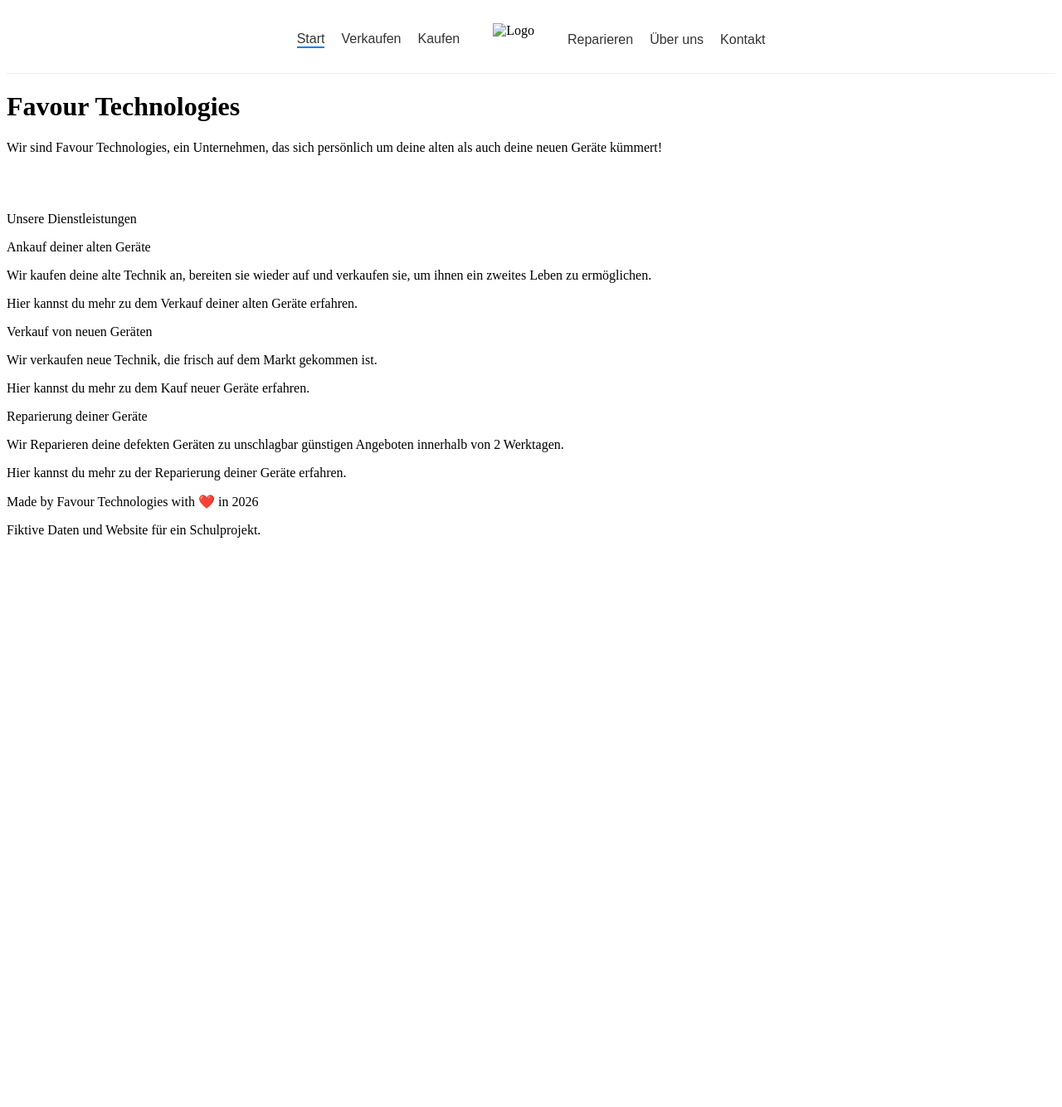
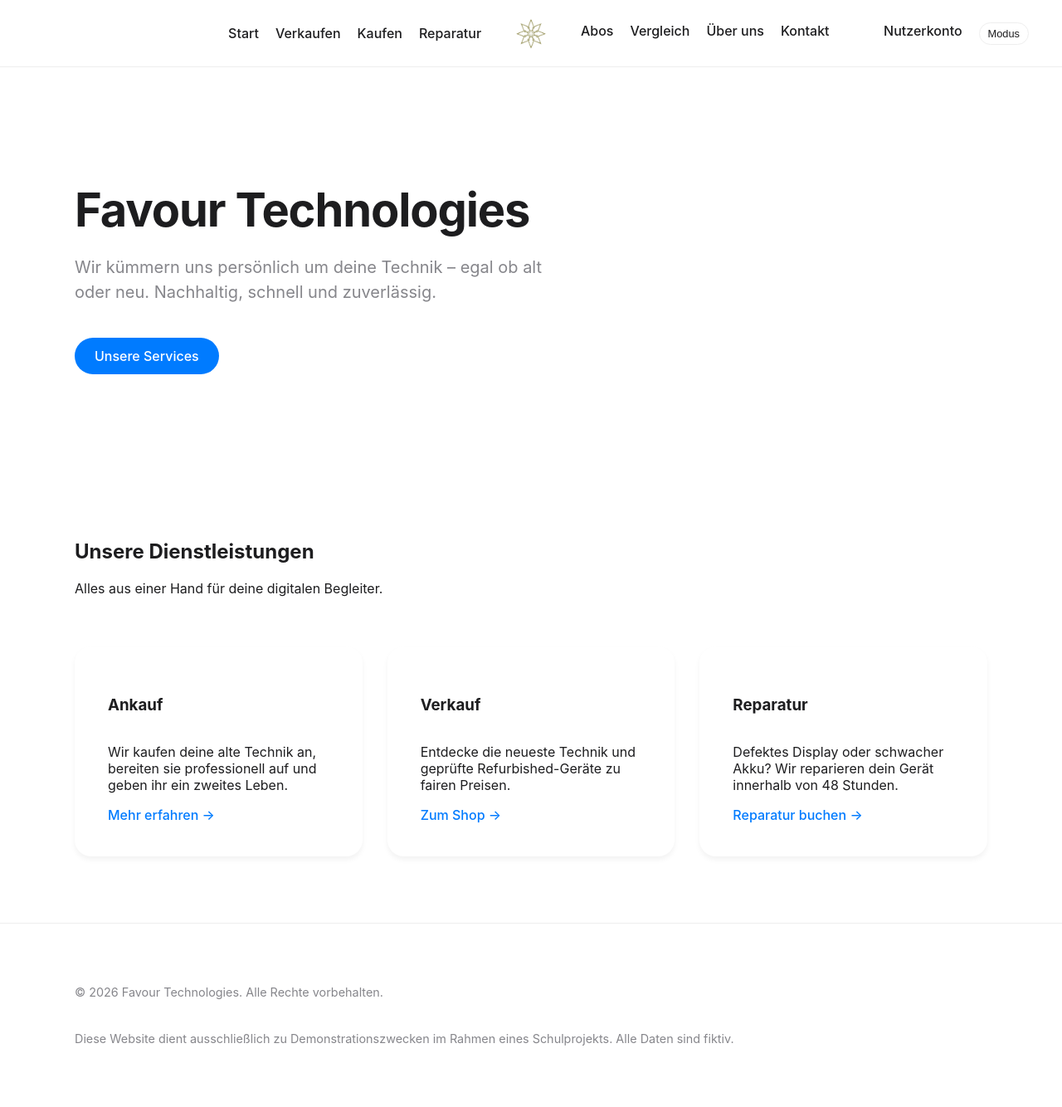
Before and after one commit to InvisibleMalte/FavourTechnologiesWebsite, a PHP site: page / in a window 1280 px wide. Shown: the whole page at 83% size. Before the commit the page ends 648 px from the top, so only its background shows below. Run offline with PHP 8.4, Linux system fonts and the light colour scheme.

Commit message:
change startseite and style

```diff
--- a/assets/styles/basics.css
+++ b/assets/styles/basics.css
@@ -1,19 +1,59 @@
+:root {
+    --primary-color: #007bff;
+    --bg-color: #ffffff;
+    --text-color: #1d1d1f;
+    --text-muted: #86868b;
+    --navbar-bg: #ffffff;
+    --navbar-border: #eeeeee;
+    --card-bg: #ffffff;
+    --footer-bg: #ffffff;
+    --transition: all 0.3s cubic-bezier(0.25, 0.8, 0.25, 1);
+}
+
+body.dark-mode {
+    --bg-color: #121212;
+    --text-color: #f5f5f7;
+    --text-muted: #a1a1a6;
+    --navbar-bg: #1c1c1e;
+    --navbar-border: #333333;
+    --card-bg: #1c1c1e;
+    --footer-bg: #121212;
+}
+
+body {
+    background-color: var(--bg-color);
+    color: var(--text-color);
+    transition: background-color 0.3s ease, color 0.3s ease;
+    margin: 0;
+    font-family: -apple-system, BlinkMacSystemFont, "Segoe UI", Roboto, Helvetica, Arial, sans-serif;
+}
+
 .navbar {
     display: flex;
-    justify-content: center;
     align-items: center;
     gap: 40px; /* Abstand zwischen den Link-Blöcken und dem Logo */
-    padding: 20px 0;
-    background-color: #ffffff;
-    border-bottom: 1px solid #eeeeee;
+    padding: 20px 40px; /* Horizontales Padding hinzugefügt, damit es nicht am Rand klebt */
+    background-color: var(--navbar-bg);
+    border-bottom: 1px solid var(--navbar-border);
+    transition: var(--transition);
 }
 
-.navbar-links-left,
+.navbar-links-left {
+    display: flex;
+    gap: 20px;
+    margin: 0;
+    padding: 0;
+    flex: 1; /* Nimmt die linke Hälfte ein */
+    justify-content: flex-end; /* Schiebt die Links nach rechts zum Logo hin */
+}
+
 .navbar-links-right {
     display: flex;
     gap: 20px;
     margin: 0;
     padding: 0;
+    flex: 1; /* Nimmt die rechte Hälfte ein */
+    justify-content: flex-start; /* Hält die Links links am Logo */
 }
 
 .navbar-links-left-link,
@@ -22,21 +62,20 @@
     margin: 0;
     padding: 0;
 }
-
+.navbar-links-left-link-a,
 .navbar-links-right-link-a {
     text-decoration: none;
-    color: #333;
+    color: var(--text-color);
     font-weight: 500;
-    font-family: sans-serif;
     transition: color 0.2s ease-in-out;
 }
 
 .navbar-links-active {
-    color: #007bff;
+    color: var(--primary-color);
     font-weight: 600;
-    border-bottom: 2px solid #007bff;
 }
 
+.navbar-links-left-link-a:hover,
 .navbar-links-right-link-a:hover {
     color: #007bff;
 }
@@ -45,4 +84,28 @@
     height: 40px; /* Passe die Höhe deines Logos hier an */
     width: auto;
     display: block;
+    transition: transform 0.6s ease-in-out;
 }
+
+.navbar-logo-image:hover {
+    transform: rotate(180deg);
+}
+.navbar-links-right-link.right {
+    margin-left: auto;
+}
+
+#theme-toggle {
+    background: none;
+    border: 1px solid var(--navbar-border);
+    color: var(--text-color);
+    padding: 5px 10px;
+    border-radius: 20px;
+    cursor: pointer;
+    font-size: 0.8rem;
+    transition: var(--transition);
+}
+
+#theme-toggle:hover {
+    background-color: var(--primary-color);
+    color: white;
+}
--- a/assets/styles/index.css
+++ b/assets/styles/index.css
@@ -0,0 +1,104 @@
+.container {
+    max-width: 1100px;
+    margin: 0 auto;
+    padding: 0 20px;
+}
+
+/* Hero Bereich */
+.hero {
+    padding: 100px 0;
+    text-align: left;
+    background-color: var(--bg-color);
+}
+
+.hero-title {
+    font-size: 3.5rem;
+    font-weight: 700;
+    color: var(--text-color);
+    margin-bottom: 20px;
+    letter-spacing: -0.02em;
+}
+
+.hero-subtitle {
+    font-size: 1.25rem;
+    color: var(--text-muted);
+    max-width: 600px;
+    margin: 0 0 40px;
+    line-height: 1.5;
+}
+
+.cta-button {
+    display: inline-block;
+    padding: 12px 24px;
+    background-color: var(--primary-color);
+    color: #fff;
+    text-decoration: none;
+    border-radius: 980px; /* Abgerundete Pill-Form */
+    font-weight: 500;
+    transition: var(--transition);
+}
+
+.cta-button:hover {
+    background-color: #0056b3;
+    transform: translateY(-2px);
+}
+
+/* Services Bereich */
+.services {
+    padding: 80px 0;
+    background-color: var(--bg-color);
+}
+
+.services-header {
+    text-align: left;
+    margin-bottom: 60px;
+}
+
+.services-grid {
+    display: grid;
+    grid-template-columns: repeat(auto-fit, minmax(300px, 1fr));
+    gap: 30px;
+}
+
+.service-card {
+    background: var(--card-bg);
+    padding: 40px;
+    border-radius: 20px;
+    box-shadow: 0 4px 6px rgba(0,0,0,0.05);
+    transition: var(--transition);
+    display: flex;
+    flex-direction: column;
+}
+
+.service-card:hover {
+    transform: translateY(-10px);
+    box-shadow: 0 20px 40px rgba(0,0,0,0.1);
+}
+
+.service-card-link {
+    margin-top: auto;
+    color: var(--primary-color);
+    text-decoration: none;
+    font-weight: 500;
+}
+
+/* Footer Bereich */
+.footer {
+    background-color: var(--footer-bg);
+    color: var(--text-color);
+    padding: 60px 0;
+    text-align: left;
+    border-top: 1px solid var(--navbar-border);
+}
+
+.footer-content {
+    display: flex;
+    flex-direction: column;
+    gap: 10px;
+}
+
+.footer-text,
+.footer-disclaimer {
+    font-size: 0.9rem;
+    color: var(--text-muted);
+}
--- a/index.php
+++ b/index.php
@@ -1,3 +1,12 @@
+<?php
+    // ABOS
+    // Dummy Konto als Benutzerkonto
+    // Vergleich noch im Dev
+    // Dark/White Mode Switch
+    // Mitarbeiterlink im Nutzerkonto wenn Mitarbeiter true ist in der DB
+    //
+?>
+
 <!DOCTYPE html>
 <html lang="en">
 <head>
@@ -5,7 +14,7 @@
     <meta name="viewport" content="width=device-width, initial-scale=1.0">
     <link rel="stylesheet" href="./assets/styles/basics.css">
     <link rel="stylesheet" href="./assets/styles/index.css">
-    <link rel="icon" href="/assets/images/favicon-32x32.png">
+    <link rel="icon" href="/assets/images/logo.png">
 
     <title>Favour Technologies &bull; Startseite</title>
 
@@ -13,49 +22,80 @@
 <body>
     <div class="navbar">
         <div class="navbar-links-left">
-            <ul class="navbar-links-left-link navbar-links-active"><a class="navbar-links-right-link-a" href="./">Start</a></ul>
-            <ul class="navbar-links-left-link"><a class="navbar-links-right-link-a" href="./verkaufen">Verkaufen</a></ul>
-            <ul class="navbar-links-left-link"><a class="navbar-links-right-link-a" href="./kaufen">Kaufen</a></ul>
+            <ul class="navbar-links-left-link navbar-links-active"><a class="navbar-links-left-link-a" href="./">Start</a></ul>
+            <ul class="navbar-links-left-link"><a class="navbar-links-left-link-a" href="./verkaufen">Verkaufen</a></ul>
+            <ul class="navbar-links-left-link"><a class="navbar-links-left-link-a" href="./kaufen">Kaufen</a></ul>
+            <ul class="navbar-links-left-link"><a class="navbar-links-left-link-a" href="./reparieren">Reparatur</a></ul>
         </div>
         <div class="navbar-logo">
-            <img class="navbar-logo-image" src="./assets/images/favicon-32x32.png" alt="Logo">
+            <a href="./"><img class="navbar-logo-image" src="./assets/images/logo.png" alt="Logo"></a>
         </div>
         <div class="navbar-links-right">
-            <ul class="navbar-links-right-link"><a class="navbar-links-right-link-a" href="./reparieren">Reparieren</a></ul>
+            <ul class="navbar-links-right-link"><a class="navbar-links-right-link-a" href="./abos">Abos</a></ul>
+            <ul class="navbar-links-right-link"><a class="navbar-links-right-link-a" href="./vergleich">Vergleich</a></ul>
             <ul class="navbar-links-right-link"><a class="navbar-links-right-link-a" href="./ueber-uns">Über uns</a></ul>
             <ul class="navbar-links-right-link"><a class="navbar-links-right-link-a" href="./kontakt">Kontakt</a></ul>
+            <ul class="navbar-links-right-link right"><a class="navbar-links-right-link-a right" href="./nutzerkonto">Nutzerkonto</a></ul>
+            <button id="theme-toggle">Modus</button>
         </div>
     </div>
-    <div class="header">
-        <h1 class="header-title">Favour Technologies</h1>
-        <p class="header-info">Wir sind Favour Technologies, ein Unternehmen, das sich persönlich um deine alten als auch deine neuen Geräte kümmert!</p>
-    </div>
-    <br><br>
-    <div class="services">
-        <div class="services-header">
-            <p class="services-header-title">Unsere Dienstleistungen</p>
+    <header class="hero">
+        <div class="container">
+            <h1 class="hero-title">Favour Technologies</h1>
+            <p class="hero-subtitle">Wir kümmern uns persönlich um deine Technik – egal ob alt oder neu. Nachhaltig, schnell und zuverlässig.</p>
+            <a href="#services" class="cta-button">Unsere Services</a>
         </div>
-        <div class="services-content">
-            <div class="services-content-card">
-                <p class="services-content-card-title">Ankauf deiner alten Geräte</p>
-                <p class="services-content-card-content">Wir kaufen deine alte Technik an, bereiten sie wieder auf und verkaufen sie, um ihnen ein zweites Leben zu ermöglichen.</p>
-                <p class="services-content-card-link">Hier kannst du mehr zu dem Verkauf deiner alten Geräte erfahren.</p>
+    </header>
+
+    <section id="services" class="services">
+        <div class="container">
+            <div class="services-header">
+                <h2 class="services-header-title">Unsere Dienstleistungen</h2>
+                <p>Alles aus einer Hand für deine digitalen Begleiter.</p>
             </div>
-            <div class="services-content-card">
-                <p class="services-content-card-title">Verkauf von neuen Geräten</p>
-                <p class="services-content-card-content">Wir verkaufen neue Technik, die frisch auf dem Markt gekommen ist.</p>
-                <p class="services-content-card-link">Hier kannst du mehr zu dem Kauf neuer Geräte erfahren.</p>
-            </div>
-            <div class="services-content-card">
-                <p class="services-content-card-title">Reparierung deiner Geräte</p>
-                <p class="services-content-card-content">Wir Reparieren deine defekten Geräten zu unschlagbar günstigen Angeboten innerhalb von 2 Werktagen.</p>
-                <p class="services-content-card-link">Hier kannst du mehr zu der Reparierung deiner Geräte erfahren.</p>
+            <div class="services-grid">
+                <div class="service-card">
+                    <h3 class="service-card-title">Ankauf</h3>
+                    <p class="service-card-text">Wir kaufen deine alte Technik an, bereiten sie professionell auf und geben ihr ein zweites Leben.</p>
+                    <a href="./verkaufen" class="service-card-link">Mehr erfahren &rarr;</a>
+                </div>
+                <div class="service-card">
+                    <h3 class="service-card-title">Verkauf</h3>
+                    <p class="service-card-text">Entdecke die neueste Technik und geprüfte Refurbished-Geräte zu fairen Preisen.</p>
+                    <a href="./kaufen" class="service-card-link">Zum Shop &rarr;</a>
+                </div>
+                <div class="service-card">
+                    <h3 class="service-card-title">Reparatur</h3>
+                    <p class="service-card-text">Defektes Display oder schwacher Akku? Wir reparieren dein Gerät innerhalb von 48 Stunden.</p>
+                    <a href="./reparieren" class="service-card-link">Reparatur buchen &rarr;</a>
+                </div>
             </div>
         </div>
-    </div>
-    <div class="footer">
-        <p class="footer-madeby">Made by Favour Technologies with ❤️ in 2026</p>
-        <p class="footer-disclaimer">Fiktive Daten und Website für ein Schulprojekt.</p>
-    </div>
+    </section>
+
+    <footer class="footer">
+        <div class="container footer-content">
+            <p class="footer-text">&copy; 2026 Favour Technologies. Alle Rechte vorbehalten.</p>
+            <p class="footer-disclaimer">Diese Website dient ausschließlich zu Demonstrationszwecken im Rahmen eines Schulprojekts. Alle Daten sind fiktiv.</p>
+        </div>
+    </footer>
+
+    <script>
+        const btn = document.getElementById("theme-toggle");
+        const currentTheme = localStorage.getItem("theme");
+
+        if (currentTheme === "dark") {
+            document.body.classList.add("dark-mode");
+        }
+
+        btn.addEventListener("click", function() {
+            document.body.classList.toggle("dark-mode");
+            let theme = "light";
+            if (document.body.classList.contains("dark-mode")) {
+                theme = "dark";
+            }
+            localStorage.setItem("theme", theme);
+        });
+    </script>
 </body>
 </html>
```
Also changed, not shown: .htaccess (added), assets/images/logo.png (added), sites/kaufen.php (added), sites/verkaufen.php (added).
